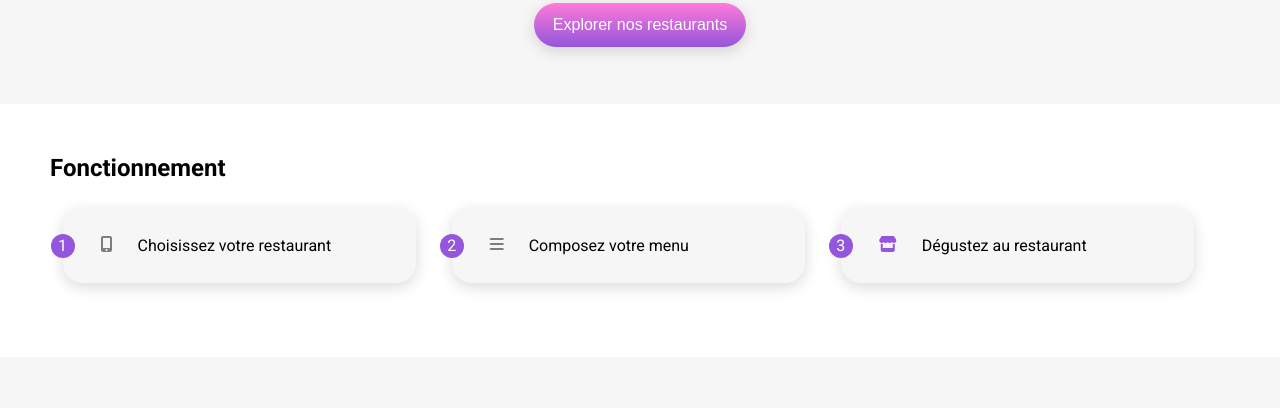
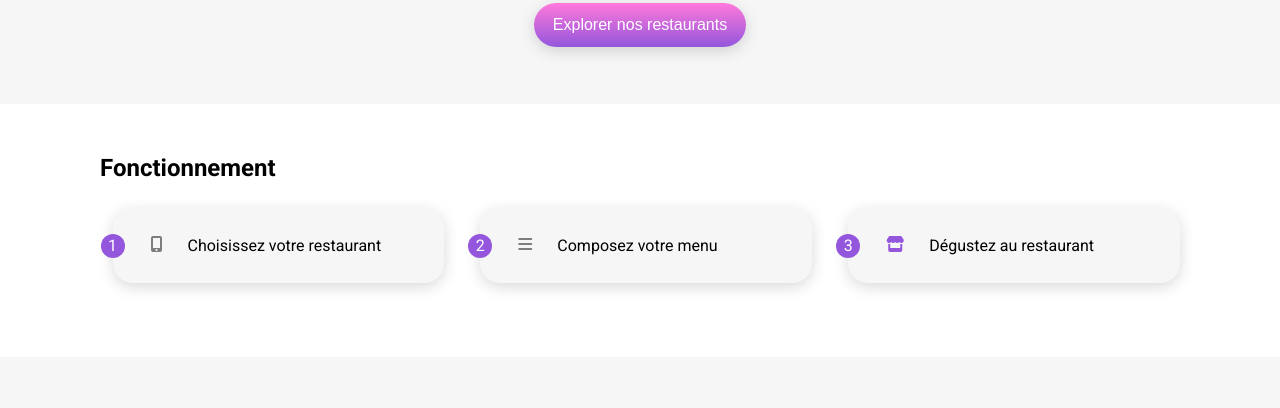
Before and after one commit to Nath-vfx/ohmyfood, a website: page index.html in a window 1280 px wide. Shown: the part 278-686 px from the top of the page. Drawn offline with Linux system fonts and the light colour scheme; a web font is replaced by a local one.

Commit message:
Fix : responsive index.html

```diff
--- a/styles/pages/homepage.scss
+++ b/styles/pages/homepage.scss
@@ -46,19 +46,24 @@ main {
   }
 
   .fonctionnement {
-    padding: 48px 20px 68px 20px;
     display: flex;
     flex-direction: column;
     flex-shrink: 0;
     justify-content: center;
     margin-left: auto;
     margin-right: auto;
-    max-width: 1540px;
+    padding: 50px 20px;
+    max-width: 1120px;
+
     &__content {
+      max-width: 100%;
+      justify-content: flex-start;
     }
+
     &__title {
       margin-bottom: 26px;
     }
+
     &__steps {
       @include list-item-numbers;
       padding-left: 12.5px;
@@ -75,9 +80,10 @@ main {
       gap: 25px;
       height: max-content;
       position: relative;
-      box-shadow: 0px 4px 15px 0px rgba(0, 0, 0, 0.15);
+      box-shadow: 0 4px 15px 0 rgba(0, 0, 0, 0.15);
       max-width: 100%;
       min-width: max-content;
+
       &:not(:last-child) {
         margin-bottom: 24px;
       }
@@ -113,8 +119,9 @@ main {
   .restaurants {
     padding: 54px 20px 66px 20px;
     background-color: $grey-4-color;
+
     &__contents {
-      max-width: 1440px;
+      max-width: 1080px;
       margin: 0 auto;
     }
 
@@ -129,6 +136,13 @@ main {
       justify-content: space-between;
       margin: 0 auto;
       gap: 18px;
+      @media screen and (max-width: 1024px) {
+        display: grid;
+        grid-template-columns: repeat(2, 1fr);
+      }
+      @media screen and (max-width: 425px) {
+        grid-template-columns: repeat(1, 1fr);
+      }
     }
 
     &__card {
@@ -167,6 +181,7 @@ main {
         -webkit-text-stroke-color: black;
 
       }
+
       &:hover {
         color: $button-gradient;
       }
@@ -201,7 +216,6 @@ main {
     }
 
     .fonctionnement {
-      padding: 50px;
 
       &__steps {
         flex-direction: row;
@@ -209,15 +223,18 @@ main {
         justify-content: flex-start;
         flex-wrap: wrap;
       }
-      &__step {
+
+      &__step:not(:last-child) {
         margin-right: 36px;
 
       }
     }
+
     .restaurants {
       &__list {
 
       }
+
       &__card {
 
       }
@@ -225,13 +242,15 @@ main {
   }
 }
 
-@media (min-width: 1100px) {
+@media (min-width: 1080px) {
   body {
     .fonctionnement {
+
       &__steps {
         flex-wrap: nowrap;
         justify-content: space-between;
       }
+
       &__step {
         width: 100%;
       }
```
Also changed, not shown: styles/main.css, 1 other file.
